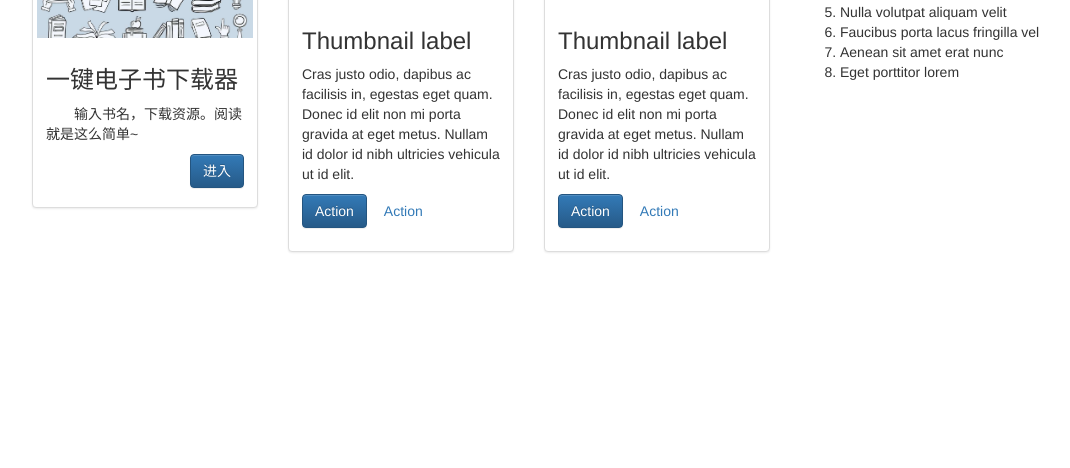
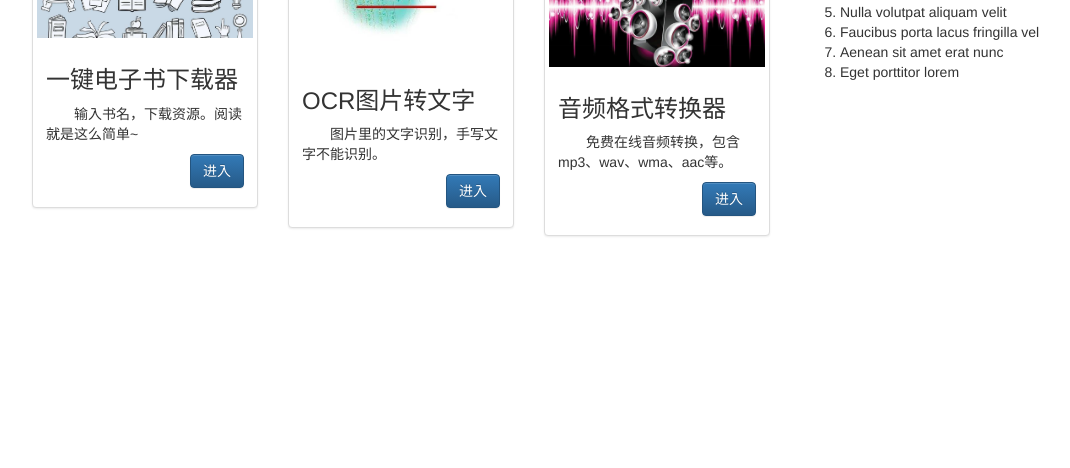
Before and after one commit to TigerJieZ/SJTB, a Django app: page /tools/ in a window 1280 px wide. Shown: the part 170-638 px from the top of the page, without its empty margins (143-1213 px from the left). Run offline with Django 3.2, Linux system fonts and the light colour scheme; some libraries are stand-ins or nearby versions.

Commit message:
开坑OCR和音频处理

```diff
--- a/Templates/tools_index.html
+++ b/Templates/tools_index.html
@@ -66,7 +66,6 @@
 						</li>
 					</ul>
 				</div>
-
 			</nav>
 		</div>
 	</div>
@@ -93,33 +92,33 @@
 				</div>
 				<div class="col-md-4">
 					<div class="thumbnail">
-						<img alt="300x200" src="http://ibootstrap-file.b0.upaiyun.com/lorempixel.com/600/200/city/default.jpg" />
+						<img alt="300x200" src="{% static "img/ocr_title.jpg" %}" />
 						<div class="caption">
 							<h3>
-								Thumbnail label
+								OCR图片转文字
 							</h3>
 							<p>
-								Cras justo odio, dapibus ac facilisis in, egestas eget quam. Donec id elit non mi porta gravida at eget metus. Nullam id dolor id nibh ultricies vehicula ut id elit.
+								&emsp;&emsp;图片里的文字识别，手写文字不能识别。
 							</p>
-							<p>
-								 <a class="btn btn-primary" href="#">Action</a> <a class="btn" href="#">Action</a>
-							</p>
+							<p style="float:right">
+								 <a class="btn btn-primary" href="e-book">进入</a>
+							</p><br><br>
 						</div>
 					</div>
 				</div>
 				<div class="col-md-4">
 					<div class="thumbnail">
-						<img alt="300x200" src="http://ibootstrap-file.b0.upaiyun.com/lorempixel.com/600/200/sports/default.jpg" />
+						<img alt="300x200" src="{% static "img/audio_format_title.jpg" %}" />
 						<div class="caption">
 							<h3>
-								Thumbnail label
+								音频格式转换器
 							</h3>
 							<p>
-								Cras justo odio, dapibus ac facilisis in, egestas eget quam. Donec id elit non mi porta gravida at eget metus. Nullam id dolor id nibh ultricies vehicula ut id elit.
+								&emsp;&emsp;免费在线音频转换，包含mp3、wav、wma、aac等。
 							</p>
-							<p>
-								 <a class="btn btn-primary" href="#">Action</a> <a class="btn" href="#">Action</a>
-							</p>
+							<p style="float:right">
+								 <a class="btn btn-primary" href="e-book">进入</a>
+							</p><br><br>
 						</div>
 					</div>
 				</div>
--- /dev/null
+++ b/tools/box/audioProcess/formatConversion.py
@@ -0,0 +1,6 @@
+from pydub import AudioSegment
+
+
+def trans_mp3_to_wav(filepath):
+    song = AudioSegment.from_mp3(filepath)
+    song.export("now.wav", format="wav")
--- a/tools/box/downloadBook/db/dbController.py
+++ b/tools/box/downloadBook/db/dbController.py
@@ -547,7 +547,7 @@ class dbc:
         sql = "select * from chapters where bookID=%s order by chapterName"
         cursor.execute(sql, (bookID))
         row = cursor.fetchone()
-        path = '/home/ubuntu/Python_Workspace/SJTB/static/book/' + book_name + '_' + book_auth + '_' + book_category + '.txt'
+        path = '/home/ubuntu/book/' + book_name + '_' + book_auth + '_' + book_category + '.txt'
         file = open(path, 'w')
         while row:
             title = row[2]
--- a/tools/views.py
+++ b/tools/views.py
@@ -72,16 +72,16 @@ def downloadBookNew(request):
                     break
     path,file_name=dbC.getBookContext(bookID)
 
-    # response = StreamingHttpResponse(file_iterator(path))
-    # response['Content-Type'] = 'application/octet-stream'
+    response = StreamingHttpResponse(file_iterator(path))
+    response['Content-Type'] = 'application/octet-stream'
     # 中文名需如此操作才可正常在客户端显示
-    # response['Content-Disposition'] = "attachment; filename*=utf-8''{}".format(escape_uri_path(file_name))
+    response['Content-Disposition'] = "attachment; filename*=utf-8''{}".format(escape_uri_path(file_name))
 
-    from django.http import HttpResponseRedirect
-    dict={}
-    dict['file_path']='/static/book/'+file_name
-    dict['file_name']=file_name
-    return render(request,'SUCCESS.html',dict)
+    # from django.http import HttpResponseRedirect
+    # dict={}
+    # dict['file_path']='/static/book/'+file_name
+    # dict['file_name']=file_name
+    return response
 
 
 
```
Also changed, not shown: tools/box/ocr/main.py (added, +12 -0 lines), tools/box/ocr/test.py (added, +9 -0 lines), img/ocr_simple.jpg (added), img/ocr_simple2.png (added), static/img/audio_format_title.jpg (added), static/img/ocr_title.jpg (added), tools/box/audioProcess/__init__.py (added), tools/box/ocr/__init__.py (added), 1 other file.
